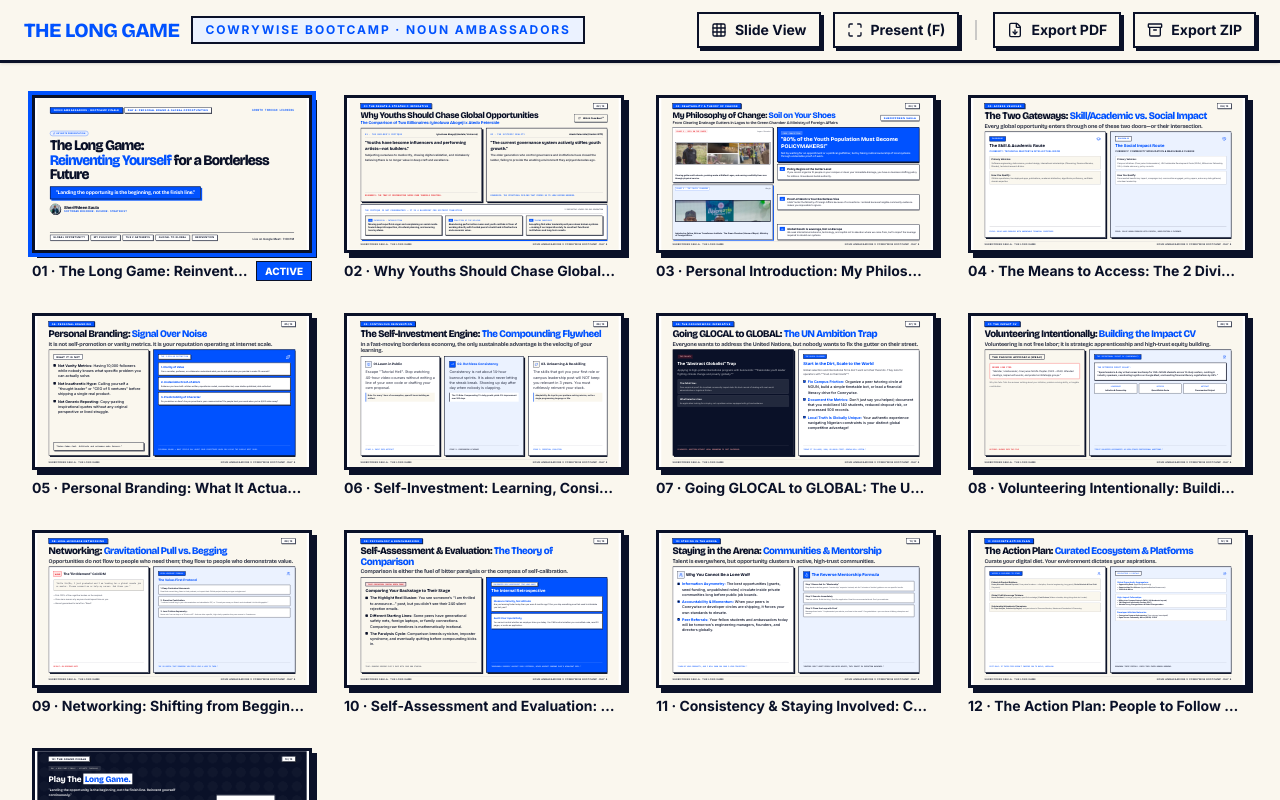
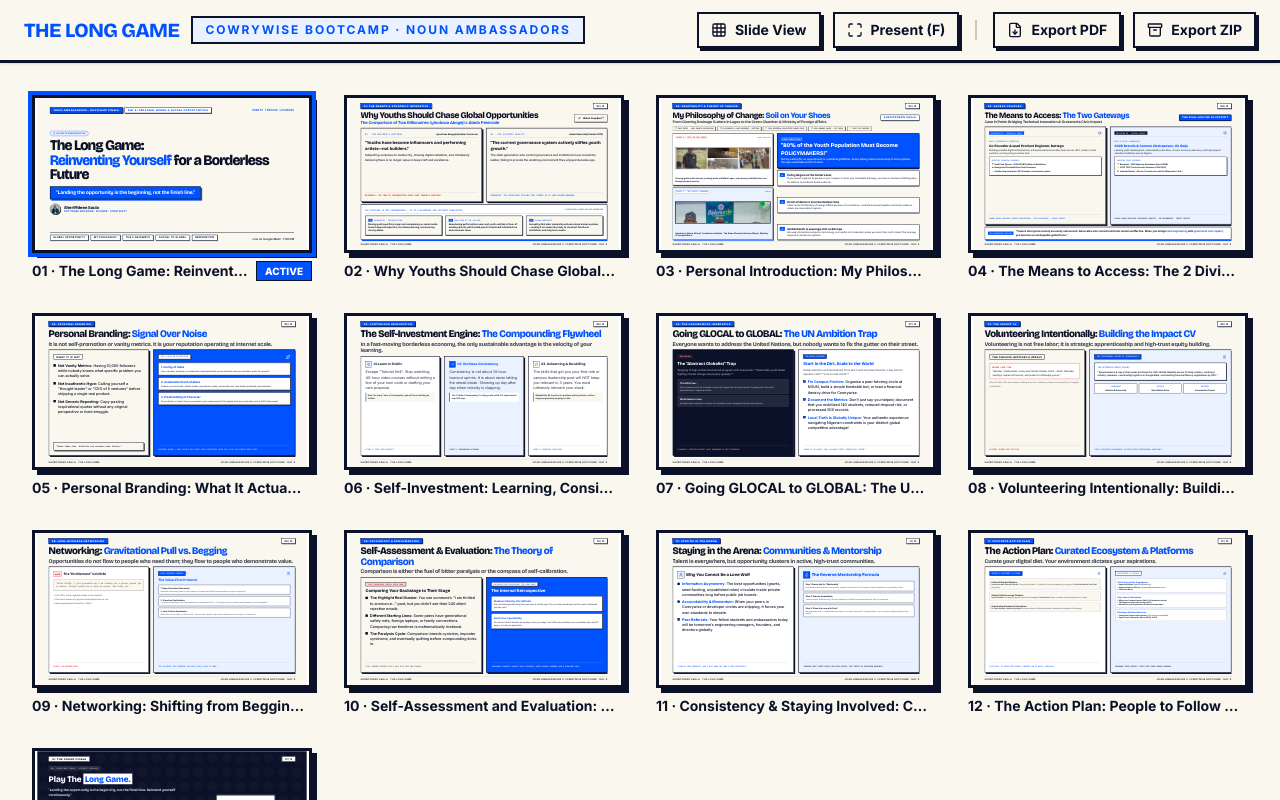
Before and after one commit to SalamBhai/cowrywise-noun-global, a React (Vite) app: page / in a window 1280 px wide. Both pictures are taken after a click on the button "Grid (G)". Built offline with nearby package versions, Linux system fonts and the light colour scheme.

Commit message:
feat(slides-3-4): add credential badges to Slide 3 and deep dual-engine case study to Slide 4 based on speaker bio

```diff
--- a/src/components/deck/slides.tsx
+++ b/src/components/deck/slides.tsx
@@ -266,15 +266,34 @@ export const slides: SlideDef[] = [
           {/* Header */}
           <div className="flex items-center justify-between shrink-0">
             <div>
-              <h2 className="slide-title" style={{ fontSize: 60 }}>
+              <h2 className="slide-title" style={{ fontSize: 58 }}>
                 My Philosophy of Change: <span className="text-[#0052FF]">Soil on Your Shoes</span>
               </h2>
-              <p className="slide-subtitle mt-1 text-[#0A1128]/85 font-bold" style={{ fontSize: 28 }}>
+              <p className="slide-subtitle mt-1 text-[#0A1128]/85 font-bold" style={{ fontSize: 26 }}>
                 From Clearing Drainage Gutters in Lagos to the Green Chamber &amp; Ministry of Foreign Affairs
               </p>
             </div>
             <span className="slide-kicker brut-flat border-[3px] border-[#0A1128] bg-white px-5 py-2 uppercase tracking-widest text-[#0052FF] font-black shadow-[4px_4px_0_0_#0A1128] shrink-0">
               Sheriffdeen Saula
+            </span>
+          </div>
+
+          {/* Credential Proof-of-Work Badges */}
+          <div className="flex items-center gap-3 overflow-hidden shrink-0">
+            <span className="px-3.5 py-1.5 bg-[#FAF7EE] border-2 border-[#0A1128] font-mono text-xs font-black uppercase text-[#0A1128] shadow-[2px_2px_0_0_#0A1128]">
+              🏆 Gold Prize · 2024 ENYATA Buildathon
+            </span>
+            <span className="px-3.5 py-1.5 bg-[#FAF7EE] border-2 border-[#0A1128] font-mono text-xs font-black uppercase text-[#0A1128] shadow-[2px_2px_0_0_#0A1128]">
+              ⚙️ Co-Founder &amp; Lead Engineer · Dattego
+            </span>
+            <span className="px-3.5 py-1.5 bg-[#FAF7EE] border-2 border-[#0A1128] font-mono text-xs font-black uppercase text-[#0A1128] shadow-[2px_2px_0_0_#0A1128]">
+              🎖️ 2026 Nigerian Volunteers Award (NVA)
+            </span>
+            <span className="px-3.5 py-1.5 bg-[#FAF7EE] border-2 border-[#0A1128] font-mono text-xs font-black uppercase text-[#0A1128] shadow-[2px_2px_0_0_#0A1128]">
+              🏛️ 2026 Brands Chair · JCI Ikeja
+            </span>
+            <span className="px-3.5 py-1.5 bg-[#FAF7EE] border-2 border-[#0A1128] font-mono text-xs font-black uppercase text-[#0A1128] shadow-[2px_2px_0_0_#0A1128]">
+              🌟 2025 TOYP Nominee
             </span>
           </div>
 
@@ -390,101 +409,127 @@ export const slides: SlideDef[] = [
   },
 
   /* ==========================================================================
-     SLIDE 4: THE MEANS TO ACCESS - THE 2 DIVISIONS
+     SLIDE 4: THE MEANS TO ACCESS - THE 2 DIVISIONS (BIO BREAKDOWN)
      ========================================================================== */
   {
     id: "the-two-divisions",
     title: "The Means to Access: The 2 Divisions of Global Opportunity",
-    notes:
-      "FRAMEWORK BREAKDOWN: Distinguish clearly between the two primary highways to global access. Division 1: The Skill/Academic Route (Hard craftsmanship, software engineering, research, scholarships, fellowships like Mastercard/Chevening). Division 2: The Social Impact Route (Community organizing, climate action, policy, UN youth councils, YALI, Millennium Fellowship). Emphasize: 'The magic happens when you merge both. A technical builder who understands social impact is an unstoppable global force.'",
     render: ({ index, total }) => (
       <SlideLayout index={index} total={total} label="03: Access Vehicles">
+        <div className="flex h-full flex-col justify-between gap-4">
+          {/* Header */}
+          <div className="flex items-center justify-between shrink-0">
             <div>
-          <h2 className="slide-title">
-            The Two Gateways:
-            <span className="text-[#0052FF] ml-3">Skill/Academic vs. Social Impact</span>
+              <h2 className="slide-title" style={{ fontSize: 58 }}>
+                The Means to Access: <span className="text-[#0052FF]">The Two Gateways</span>
               </h2>
-          <p className="slide-subtitle mt-2 text-[#0A1128]/80 font-normal">
-            Every global opportunity enters through one of these two doors—or their intersection.
+              <p className="slide-subtitle mt-1 text-[#0A1128]/85 font-bold" style={{ fontSize: 26 }}>
+                Case in Point: Bridging Technical Innovation &amp; Grassroots Civic Impact
+              </p>
+            </div>
+            <span className="slide-kicker brut-flat border-[3px] border-[#0A1128] bg-[#0052FF] px-5 py-2 uppercase tracking-widest text-white font-black shadow-[4px_4px_0_0_#0A1128] shrink-0">
+              The Dual-Engine Blueprint
+            </span>
+          </div>
+
+          {/* Side-by-Side: The Two Divisions */}
+          <div className="grid grid-cols-12 gap-7 flex-1 items-stretch min-h-0">
+            {/* Division 01: Skill & Technical Track */}
+            <Card className="col-span-6 p-7 flex flex-col justify-between" tone="paper">
+              <div>
+                <div className="flex items-center justify-between pb-3 border-b-2 border-[#0A1128]/20">
+                  <span className="font-mono text-xs font-black uppercase tracking-wider text-white bg-[#0052FF] px-3 py-1">
+                    Division 01 · Technical Craft
+                  </span>
+                  <GraduationCap className="h-7 w-7 text-[#0052FF]" />
+                </div>
+
+                <div className="mt-4">
+                  <span className="font-mono text-xs font-bold text-[#0052FF] uppercase tracking-wider">
+                    Role &amp; Enterprise Execution:
+                  </span>
+                  <h3 className="font-display text-2xl font-extrabold text-[#0A1128] mt-1 leading-snug">
+                    Co-Founder &amp; Lead Product Engineer, Dattego
+                  </h3>
+                  <p className="text-base text-[#0A1128]/85 font-medium mt-1 leading-snug">
+                    Building scalable digital infrastructure, enterprise backend architectures across .NET, modern cloud systems, and recycling incentive tech.
                   </p>
                 </div>
 
-        <div className="grid grid-cols-12 gap-8 items-stretch flex-1 my-4">
-          {/* Route A: Skill / Academic */}
-          <Card className="col-span-6 p-8 flex flex-col justify-between">
-            <div>
-              <div className="flex items-center justify-between">
-                <span className="brut-flat border-[3px] border-[#0A1128] bg-[#0052FF] px-4 py-1.5 text-xs font-bold text-white uppercase tracking-wider">
-                  Division 01
-                </span>
-                <GraduationCap className="h-8 w-8 text-[#0052FF]" />
-              </div>
-              <h3 className="font-display text-3xl font-extrabold text-[#0A1128] mt-4">
-                The Skill &amp; Academic Route
-              </h3>
-              <p className="text-base font-semibold text-[#0052FF] uppercase tracking-wider mt-1">
-                Currency: Technical Mastery &amp; Intellectual Rigor
+                {/* Proof & Recognition */}
+                <div className="mt-4 p-4 bg-white border-2 border-[#0A1128] shadow-[3px_3px_0_0_#0A1128]">
+                  <p className="font-mono text-xs font-black uppercase text-[#0052FF]">
+                    Verified Technical Evidence:
                   </p>
-
-              <div className="mt-6 space-y-3">
-                <div className="p-3 bg-[#FAF7EE] border-2 border-[#0A1128]/20 rounded">
-                  <p className="font-bold text-base text-[#0A1128]">Primary Vehicles:</p>
-                  <p className="text-sm text-[#0A1128]/80 mt-1">
-                    Software engineering, data science, product design, international scholarships (Chevening, Erasmus Mundus, Rhodes), technical research &amp; labs.
-                  </p>
-                </div>
-                <div className="p-3 bg-[#FAF7EE] border-2 border-[#0A1128]/20 rounded">
-                  <p className="font-bold text-base text-[#0A1128]">How You Qualify:</p>
-                  <p className="text-sm text-[#0A1128]/80 mt-1">
-                    GitHub repositories, live deployed apps, publications, academic distinction, algorithmic proficiency, verifiable domain expertise.
-                  </p>
+                  <ul className="mt-2 space-y-1.5 text-sm font-bold text-[#0A1128]">
+                    <li>🥇 Gold Prize Winner · 2024 ENYATA National Buildathon</li>
+                    <li>💻 Recognized ProduceAfrica Code Champion</li>
+                    <li>⚡ Architecting enterprise .NET &amp; modern cloud web systems</li>
+                  </ul>
                 </div>
               </div>
-            </div>
-            <div className="border-t-2 border-[#0A1128]/20 pt-4 mt-4">
+
+              <div className="mt-4 pt-3 border-t-2 border-[#0A1128]/20">
                 <span className="text-xs font-mono font-bold text-[#0052FF] uppercase">
-                Focus: Solve hard problems with undeniable technical competence.
+                  Global Doors Unlocked: Remote Engineering · Tech Hackathons · Global Grants
                 </span>
               </div>
             </Card>
 
-          {/* Route B: Social Impact */}
-          <Card className="col-span-6 p-8 flex flex-col justify-between" tone="soft">
+            {/* Division 02: Social Impact & Civic Leadership Track */}
+            <Card className="col-span-6 p-7 flex flex-col justify-between" tone="soft">
               <div>
-              <div className="flex items-center justify-between">
-                <span className="brut-flat border-[3px] border-[#0A1128] bg-white px-4 py-1.5 text-xs font-bold text-[#0052FF] uppercase tracking-wider border-[#0A1128]">
-                  Division 02
+                <div className="flex items-center justify-between pb-3 border-b-2 border-[#0A1128]/20">
+                  <span className="font-mono text-xs font-black uppercase tracking-wider text-white bg-[#0A1128] px-3 py-1">
+                    Division 02 · Social Impact
                   </span>
-                <HeartHandshake className="h-8 w-8 text-[#0052FF]" />
+                  <HeartHandshake className="h-7 w-7 text-[#0052FF]" />
                 </div>
-              <h3 className="font-display text-3xl font-extrabold text-[#0052FF] mt-4">
-                The Social Impact Route
+
+                <div className="mt-4">
+                  <span className="font-mono text-xs font-bold text-[#0052FF] uppercase tracking-wider">
+                    Role &amp; Civic Leadership:
+                  </span>
+                  <h3 className="font-display text-2xl font-extrabold text-[#0052FF] mt-1 leading-snug">
+                    2026 Brands &amp; Comms Chairperson, JCI Ikeja
                   </h3>
-              <p className="text-base font-semibold text-[#0A1128] uppercase tracking-wider mt-1">
-                Currency: Community Mobilization &amp; Measurable Change
-              </p>
-
-              <div className="mt-6 space-y-3">
-                <div className="p-3 bg-white border-2 border-[#0A1128]/20 rounded">
-                  <p className="font-bold text-base text-[#0A1128]">Primary Vehicles:</p>
-                  <p className="text-sm text-[#0A1128]/80 mt-1">
-                    Campus initiatives (Cowrywise Ambassadors), UN Sustainable Development Goals (SDGs), Millennium Fellowship, YALI, climate advocacy, policy councils.
+                  <p className="text-base text-[#0A1128]/85 font-medium mt-1 leading-snug">
+                    Leading youth development, sustainability education, circular economy advocacy, and high-impact volunteer initiatives across Nigeria.
                   </p>
                 </div>
-                <div className="p-3 bg-white border-2 border-[#0A1128]/20 rounded">
-                  <p className="font-bold text-base text-[#0A1128]">How You Qualify:</p>
-                  <p className="text-sm text-[#0A1128]/80 mt-1">
-                    Documented beneficiary impact, campaigns led, communities engaged, policy papers, advocacy data gathered, volunteer leadership.
+
+                {/* Proof & Recognition */}
+                <div className="mt-4 p-4 bg-white border-2 border-[#0A1128] shadow-[3px_3px_0_0_#0A1128]">
+                  <p className="font-mono text-xs font-black uppercase text-[#0052FF]">
+                    Verified Civic Evidence:
+                  </p>
+                  <ul className="mt-2 space-y-1.5 text-sm font-bold text-[#0A1128]">
+                    <li>🎖️ Recipient · 2026 Nigerian Volunteers Award (NVA)</li>
+                    <li>🌟 2025 TOYP Tech Innovator Nominee (JCIN OOU)</li>
+                    <li>🌍 Inducted Fellow · African Transformer Institute (Diplomatic Conf.)</li>
+                  </ul>
+                </div>
+              </div>
+
+              <div className="mt-4 pt-3 border-t-2 border-[#0A1128]/20">
+                <span className="text-xs font-mono font-bold text-[#0A1128] uppercase">
+                  Global Doors Unlocked: Diplomatic Summits · UN Fellowships · Impact Capital
+                </span>
+              </div>
+            </Card>
+          </div>
+
+          {/* Bottom Banner: The Asymmetric Sweet Spot */}
+          <div className="p-5 bg-white border-[4px] border-[#0A1128] shadow-[8px_8px_0_0_#0052FF] flex items-center justify-between shrink-0">
+            <div className="flex items-center gap-4">
+              <span className="px-3 py-1 bg-[#0052FF] text-white font-mono font-black text-xs uppercase shrink-0">
+                The Asymmetric Outlier
+              </span>
+              <p className="text-lg font-bold text-[#0A1128] leading-tight">
+                "Coders who ignore society are easily outsourced. Advocates who cannot build tools remain ineffective. When you bridge <span className="text-[#0052FF]">hard engineering</span> with <span className="text-[#0052FF]">grassroots civic impact</span>, you become an unstoppable global force."
               </p>
             </div>
           </div>
-            </div>
-            <div className="border-t-2 border-[#0A1128]/20 pt-4 mt-4">
-              <span className="text-xs font-mono font-bold text-[#0A1128] uppercase">
-                Focus: Solve human problems with empathy, mobilization &amp; evidence.
-              </span>
-            </div>
-          </Card>
         </div>
       </SlideLayout>
     ),
```
Lines whose indentation alone changed are shown as unchanged.
